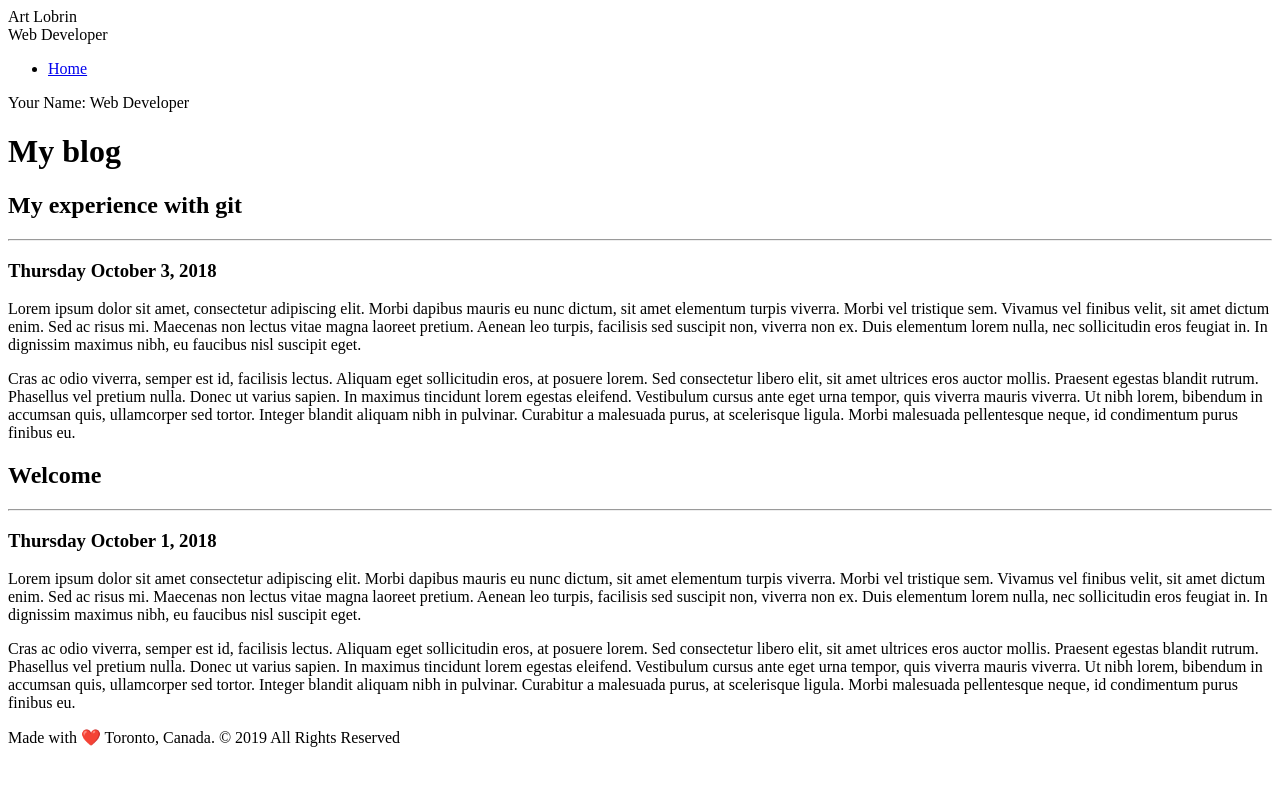
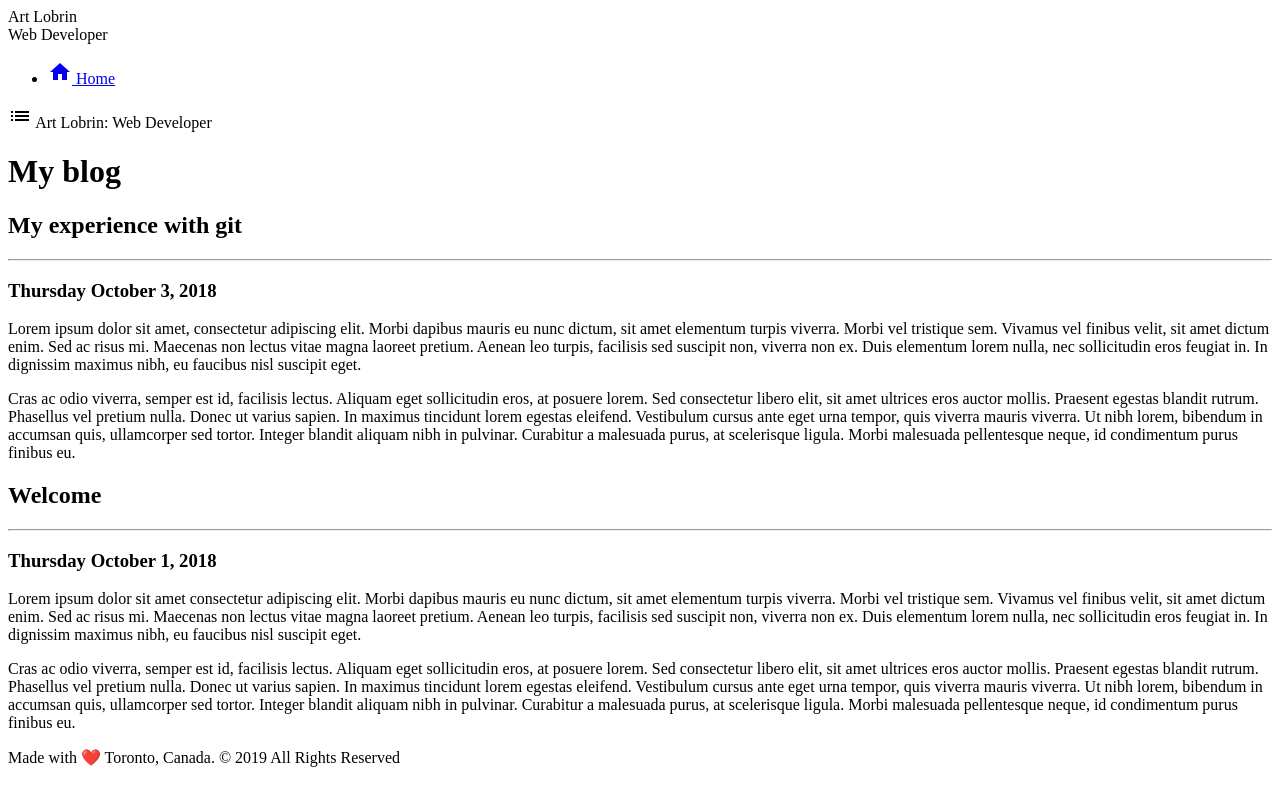
Before and after one commit to Arte8/arts-portfolio, a plain HTML site: page index.html in a window 1280 px wide. Drawn offline with Linux system fonts and the light colour scheme.

Commit message:
added google icons

```diff
--- a/index.html
+++ b/index.html
@@ -4,6 +4,9 @@
   <meta charset="UTF-8">
   <meta name="viewport" content="width=device-width, initial-scale=1.0">
   <meta http-equiv="X-UA-Compatible" content="ie=edge">
+  <link
+    href="https://fonts.googleapis.com/icon?family=Material+Icons"
+    rel="stylesheet"/>
   <title>Art Lobrin - Web Developer</title>
 </head>
 <body>
@@ -14,17 +17,23 @@
         <div class="site-header">Art Lobrin</div>
         <div class="site-subheader">Web Developer</div>
         <ul class="site-navigation">
-        <li><a href="index.html">Home</a></li>
-    </ul>
-  </div>
-</nav>
+        <li>
+          <a href="index.html">
+            <i class="material-icons">home</i>
+              Home
+            </a>
+          </li>
+        </ul>
+      </div>
+    </nav>
 
 <main>
   <div class="menu">
     <div class="menu-icon" id="sidebarCollapse">
-             <span class="mobile-header">Your Name: Web Developer</span>
-           </div>
-         </div>
+      <i class="material-icons"> list </i>
+      <span class="mobile-header">Art Lobrin: Web Developer</span>
+    </div>
+  </div>
 
     <h1>My blog</h1>
     <article>
```
